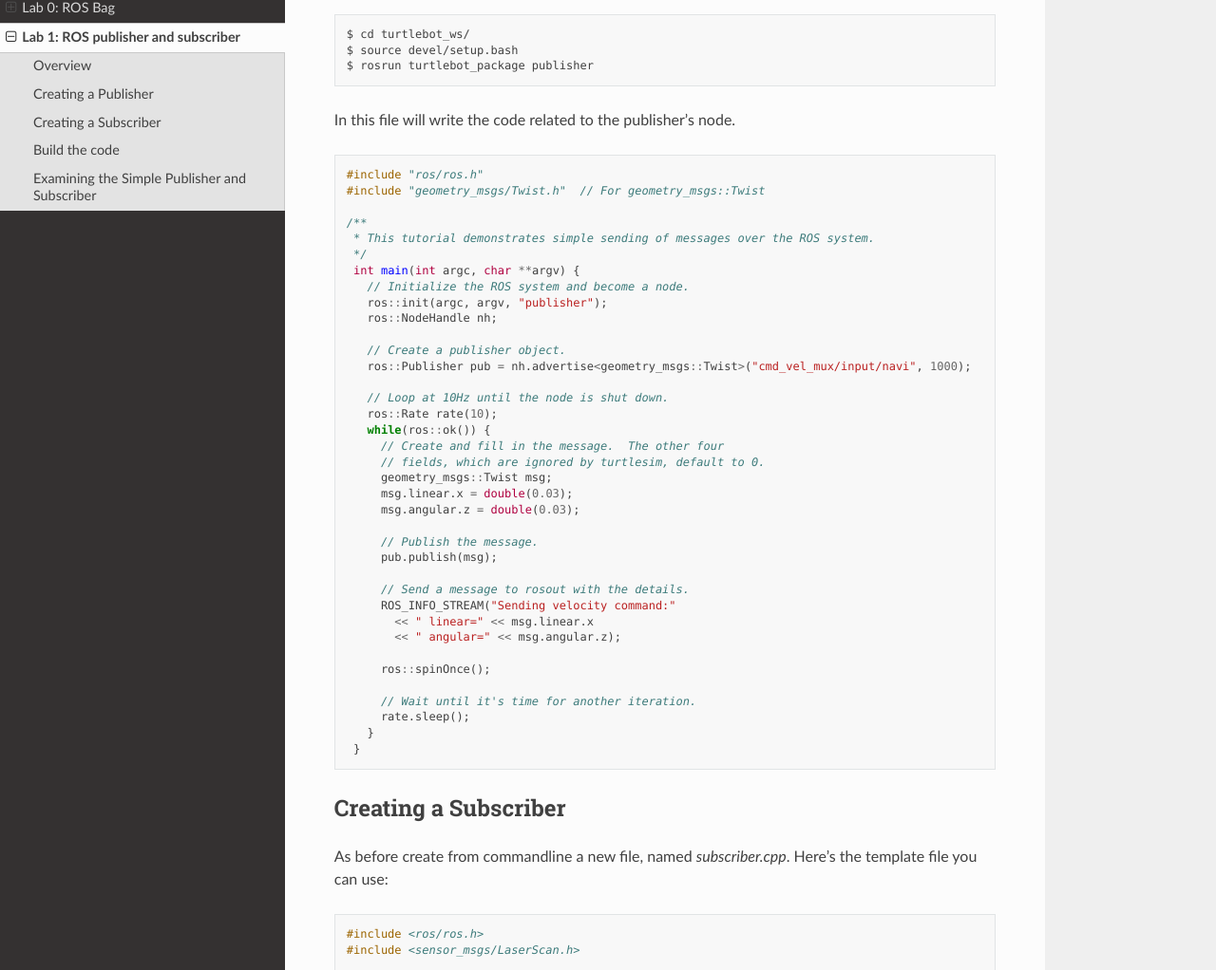
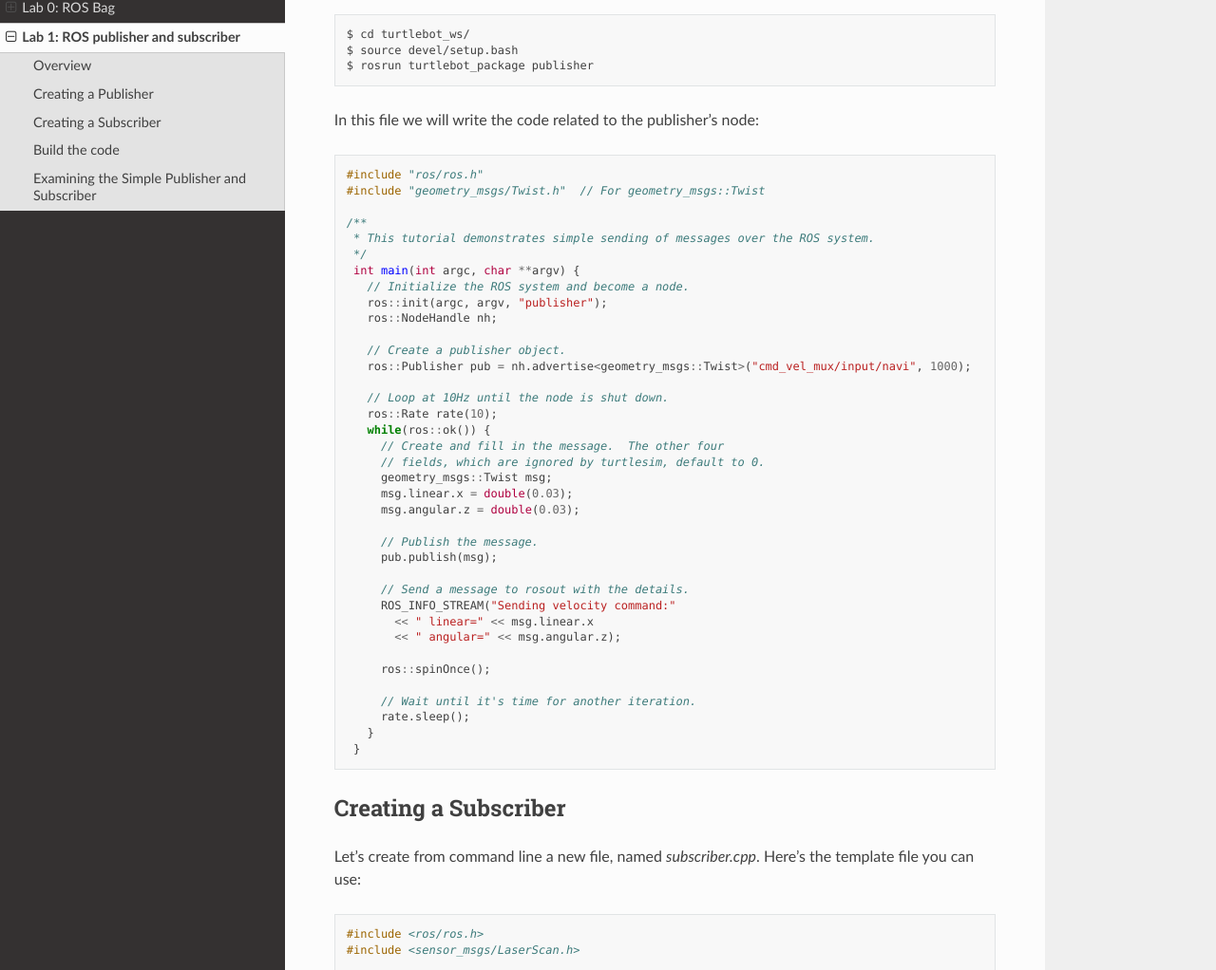
Before and after one commit to newline-lab/20810209, a Sphinx documentation site: the page built from docs/source/lab1.rst, in a window 1280 px wide and 1400 px high, scrolled down 403 px. Shown: the part 141-1163 px from the top of the window at 95% size. Built offline with Sphinx 7.4.7 and the Read the Docs theme 2.0.0, drawn with Linux system fonts in a browser that asks for light colours.

Commit message:
Update lab1.rst

```diff
--- a/docs/source/lab1.rst
+++ b/docs/source/lab1.rst
@@ -22,7 +22,7 @@ Let create a file in the package that you created for this course:
   $ source devel/setup.bash
   $ rosrun turtlebot_package publisher
 
-In this file will write the code related to the publisher's node.
+In this file we will write the code related to the publisher's node:
 
 .. code-block:: cpp
 
@@ -67,7 +67,7 @@ In this file will write the code related to the publisher's node.
 Creating a Subscriber
 ####
 
-As before create from commandline a new file, named *subscriber.cpp*.
+Let's create from command line a new file, named *subscriber.cpp*.
 Here's the template file you can use:
 
 .. code-block:: cpp
```
